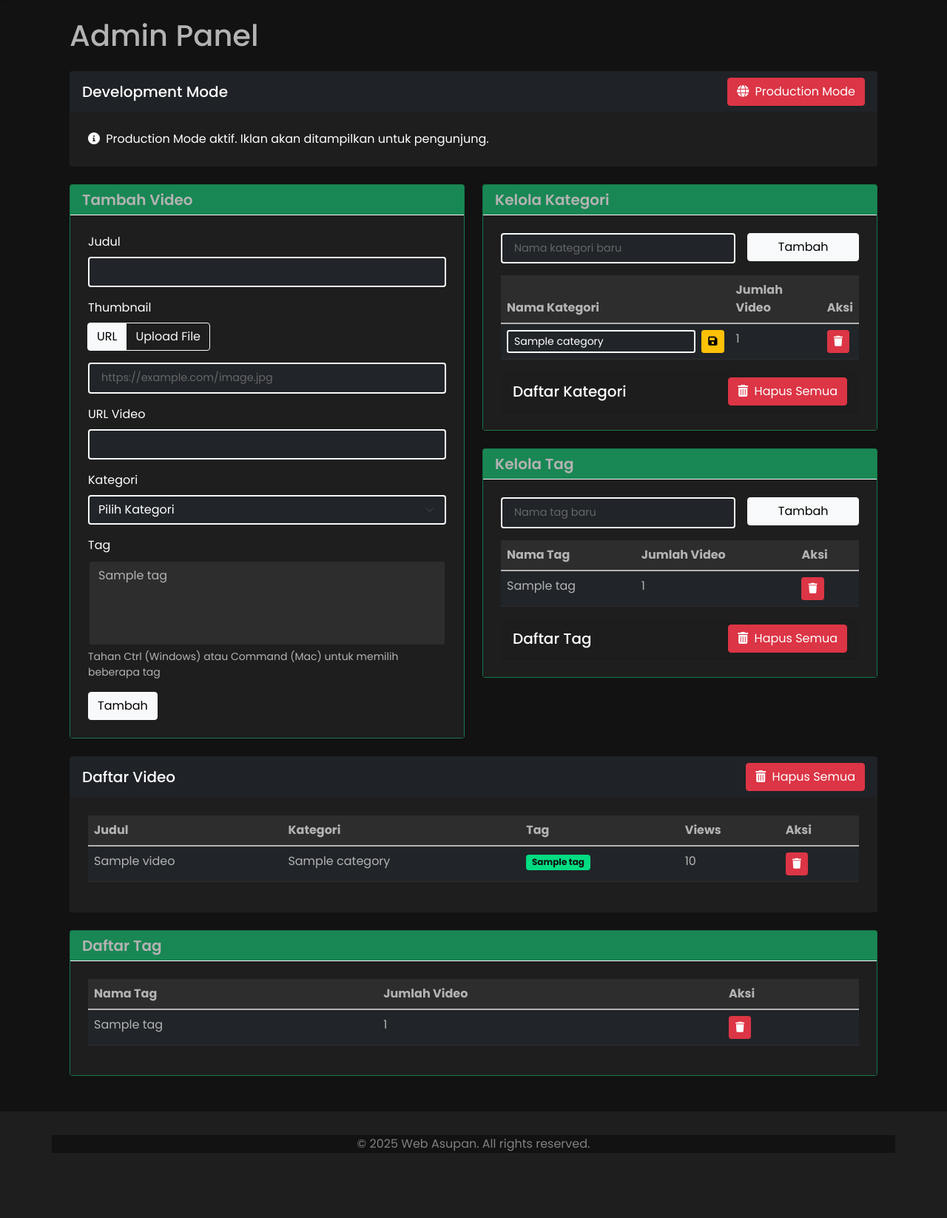
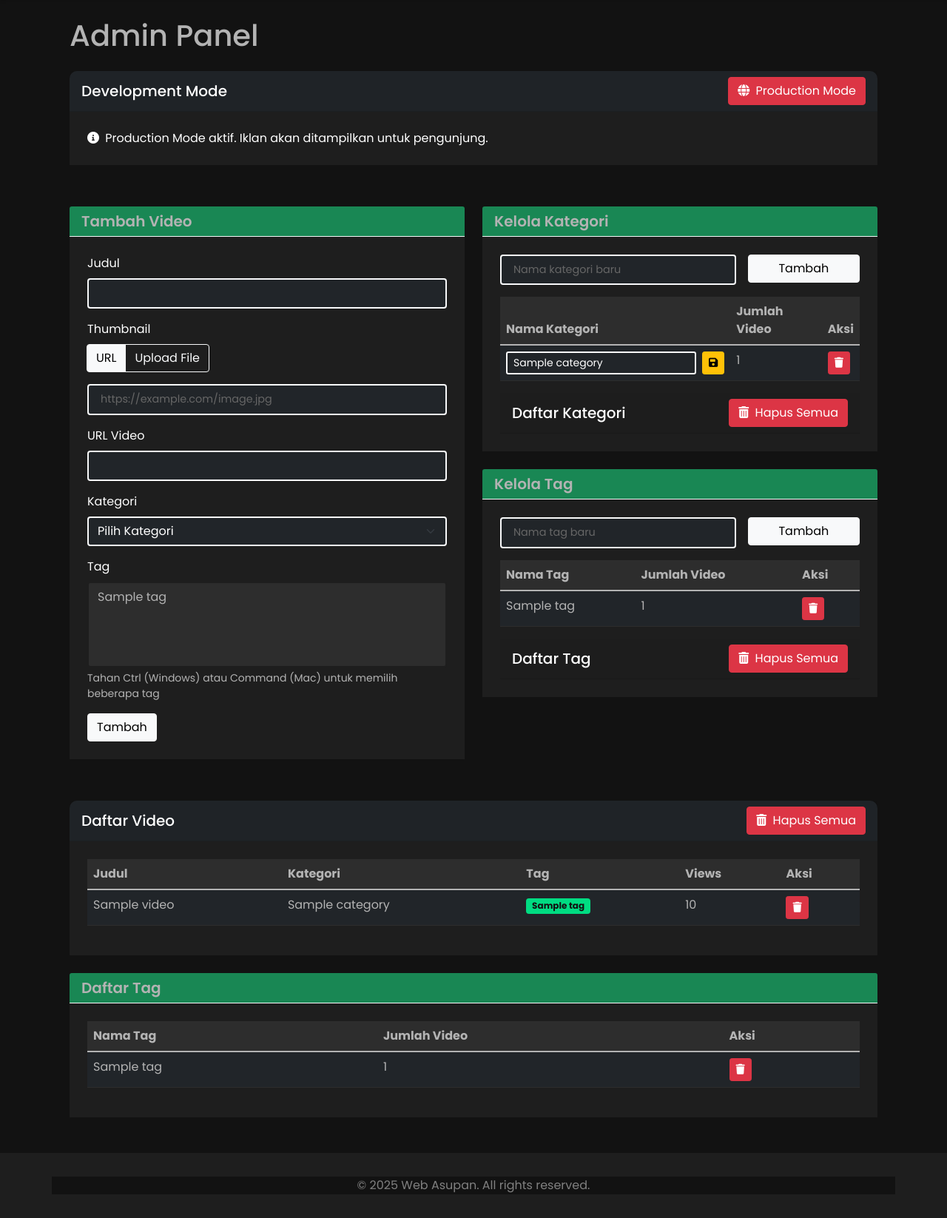
Before and after one commit to XBOLDASUPAN/webasupan, a Flask app: page /admin in a window 1280 px wide. Shown: the part 94-1740 px from the top of the page at 74% size. Before the commit the page ends 1650 px from the top, so only its background shows below. Run offline with Flask 2, Linux system fonts and the light colour scheme; a user stored in the database is signed in; tables that the repository leaves empty hold one stand-in row (values such as "Sample post"); some libraries are stand-ins or nearby versions.

Commit message:
Update: memperbaiki spacing antara card dan pagination

```diff
--- a/templates/base.html
+++ b/templates/base.html
@@ -593,6 +593,11 @@
         /* Existing styles... */
 
         /* Pagination Styles */
+        .pagination {
+            margin-top: 3rem;
+            margin-bottom: 2rem;
+        }
+
         .pagination .page-link {
             background-color: var(--dark-bg);
             border-color: #2a2a2a;
@@ -615,6 +620,14 @@
             background-color: var(--dark-card);
             border-color: #2a2a2a;
             color: var(--text-secondary);
+        }
+
+        .card {
+            background-color: var(--dark-card);
+            border: none;
+            border-radius: 10px;
+            margin-bottom: 2rem;
+            transition: transform 0.2s;
         }
     </style>
 
```
